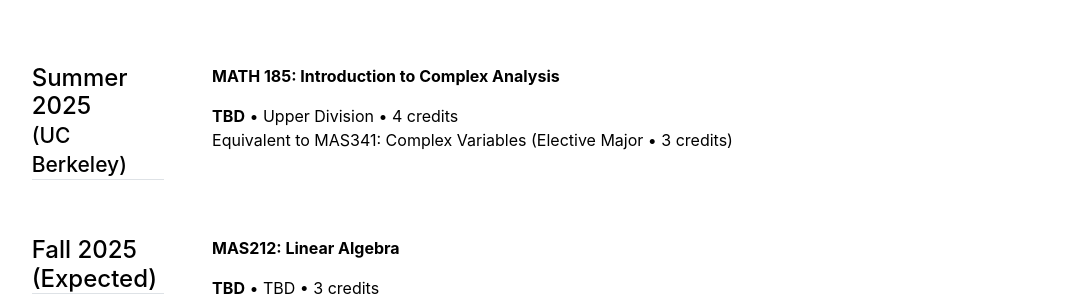
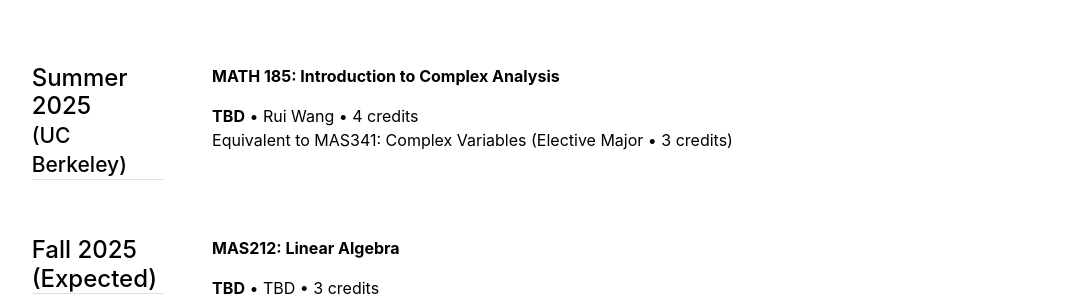
Before and after one commit to mino-jeong/mino-jeong.github.io, a Jekyll site: the page built from coursework.md, in a window 1280 px wide. Shown: the part 396-695 px from the top of the page, without its empty margins (91-1171 px from the left). Built offline with Jekyll 4.4.1, drawn with Linux system fonts in a browser that asks for light colours.

Commit message:
Update 2025-1A.yml

```diff
--- a/_data/coursework/2025-1A.yml
+++ b/_data/coursework/2025-1A.yml
@@ -1,4 +1,4 @@
 - title: 'MATH 185: Introduction to Complex Analysis'
-  description: '<strong>TBD</strong> • Upper Division • 4 credits<br>
+  description: '<strong>TBD</strong> • Rui Wang • 4 credits<br>
   Equivalent to MAS341: Complex Variables (Elective Major • 3 credits)'
   textbook: 'TBD'
```
